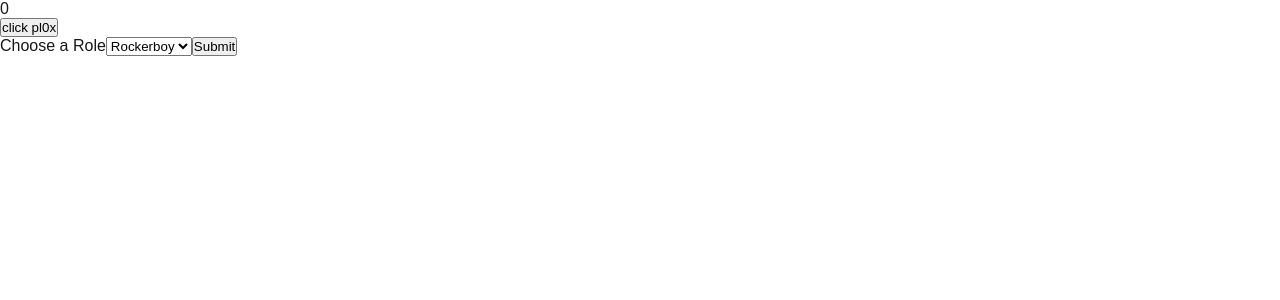
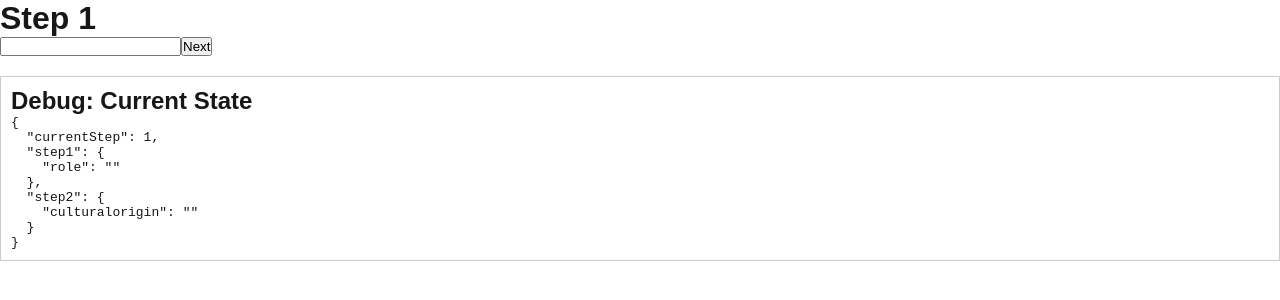
Before and after one commit to ninikigal/choomfie, a Next.js app: page /character in a window 1280 px wide. Shown: the top 300 px of the page. Built offline with nearby package versions, Linux system fonts and the light colour scheme.

Commit message:
Added usage of useReducer

```diff
--- /dev/null
+++ b/app/character/lifepath.tsx
@@ -0,0 +1,45 @@
+"use client"
+import { useForm } from "react-hook-form";
+
+interface LifePathFormData {
+    culturalorigin: string;
+}
+
+interface LifepathFormProps {
+    data: LifePathFormData;
+    onFormSubmit: (data: LifePathFormData) => void;
+    onPreviousClick: () => void;
+}
+
+export default function LifepathForm({ data, onFormSubmit, onPreviousClick}: LifepathFormProps) {
+    const { register, handleSubmit } = useForm<LifePathFormData>({
+        defaultValues: data
+    })
+
+    return (
+        <form onSubmit={handleSubmit(onFormSubmit)}>
+            {/* Cultural Origins */}
+            <label htmlFor="culturalorigin">Your Cultural Region</label>
+            <input
+                id="culturalorigin"
+                type="text"
+                {...register("culturalorigin")}
+            />
+
+            {/* Personality */}
+            {/* Dress and Personal Style */}
+            {/* Motivations and Relationships */}
+            {/* Things You Value the Most */}
+            {/* Original Family BAckground */}
+            {/* Environment */}
+            {/* Family Crisis */}
+            {/* Your Friends */}
+            {/* Your Enemies */}
+            {/* Sweet Revenge */}
+            {/* Tragic Love Affair(s) */}
+            {/* Life Goals */}
+            <button type="submit">Submit</button>
+            <button onClick={onPreviousClick}>Back</button>
+        </form>
+    )
+}
--- a/app/character/page.tsx
+++ b/app/character/page.tsx
@@ -1,15 +1,77 @@
 "use client"
-import { useState } from "react";
+import { useReducer } from "react";
 import RoleForm from "./role";
+import LifepathForm from "./lifepath";
+import RoleLifepath from "./rolelifepath";
+
+interface FormData {
+    step1: { role: string }
+    step2: { culturalorigin: string }
+}
+
+type FormAction =
+    | { type: "UPDATE_STEP"; step: keyof FormData; data: Partial<FormData[keyof FormData]> }
+    | { type: "NEXT_STEP" }
+    | { type: "PREV_STEP" };
+
+const initialState: FormData & { currentStep: number } = {
+    currentStep: 1,
+    step1: { role: "" },
+    step2: { culturalorigin: "" }
+}
+
+function formReducer(state: typeof initialState, action: FormAction) {
+    switch (action.type) {
+        case "UPDATE_STEP":
+            return { ...state, [action.step]: {
+                ...state[action.step], ...action.data} };
+        case "NEXT_STEP":
+            return { ...state, currentStep: Math.min(state.currentStep + 1, 3) };
+        case "PREV_STEP":
+            return { ...state, currentStep: Math.max(state.currentStep -1, 1 ) };
+        default:
+            return state;
+    }
+}
 
 export default function CharacterPage() {
-    const [count, setCount] = useState(0);
+    const [state, dispatch] = useReducer(formReducer, initialState);
+
+    const handleStepSubmit = (step: keyof FormData, data: Partial<FormData[keyof FormData]>) => {
+        dispatch({ type: "UPDATE_STEP", step, data });
+        dispatch({ type: "NEXT_STEP" });
+    }
+
+    const handlePrevStep = () => {
+        dispatch({ type: "PREV_STEP" });
+    }
+
+    const handleFormSubmit = () => {
+        console.log("Form Submitted:", state);
+    }
 
     return (
         <div>
-            <p>{count}</p>
-            <button onClick={() => setCount(count + 1)}>click pl0x</button>
-            <RoleForm />
+            <h1>Step {state.currentStep}</h1>
+            {state.currentStep === 1 && (
+                <RoleForm
+                    data={state.step1}
+                    onFormSubmit={(data) => handleStepSubmit("step1", data)}
+                />
+            )}
+            {state.currentStep === 2 && (
+                <LifepathForm
+                    data={state.step2}
+                    onFormSubmit={(data) => handleStepSubmit("step2", data)}
+                    onPreviousClick={() => handlePrevStep()}
+                />
+            )}
+
+            {/* Debug section */}
+            <div style={{ marginTop: '20px', padding: '10px', border: '1px solid #ccc' }}>
+                <h2>Debug: Current State</h2>
+                <pre>{JSON.stringify(state, null, 2)}</pre>
+            </div>
         </div>
     )
 }
--- a/app/character/role.tsx
+++ b/app/character/role.tsx
@@ -1,23 +1,25 @@
-function RoleForm() {
-    return (
-        <form>
-            <label htmlFor="role">Choose a Role</label>
-            <select id="role">
-                <option value="rockerboy">Rockerboy</option>
-                <option value="solo">Solo</option>
-                <option value="netrunner">Netrunner</option>
-                <option value="tech">Tech</option>
-                <option value="medtech">Medtech</option>
-                <option value="media">Media</option>
-                <option value="exec">Exec</option>
-                <option value="lawmen">Lawmen</option>
-                <option value="fixer">Fixer</option>
-                <option value="nomad">Nomad</option>
-            </select>
-            <button type="submit">Submit</button>
-        </form>
-        // Should have corresponding component to describe what role does in lore
-    )
+import { useForm } from 'react-hook-form';
+
+interface RoleFormData {
+  role: string;
 }
 
-export default RoleForm
+interface RoleFormProps {
+  data: RoleFormData;
+  onFormSubmit: (data: RoleFormData) => void;
+}
+
+export default function RoleForm({ data, onFormSubmit }: RoleFormProps) {
+  const { register, handleSubmit, formState: { errors } } = useForm<RoleFormData>({
+    defaultValues: data
+  });
+
+  return (
+    <form onSubmit={handleSubmit(onFormSubmit)}>
+      <input {...register("role", { required: 'Role is required' })} />
+      {errors.role && <span>{errors.role.message}</span>}
+
+      <button type="submit">Next</button>
+    </form>
+  );
+}
--- /dev/null
+++ b/app/character/rolelifepath.tsx
@@ -0,0 +1,9 @@
+export default function RoleLifepath({ onSubmit }) {
+    return (
+        <form>
+            <label htmlFor="test">Test</label>
+            <input id="test" type="text"></input>
+            <input type="submit">Submit</input>
+        </form>
+    )
+}
```
